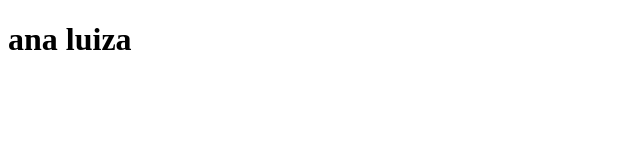
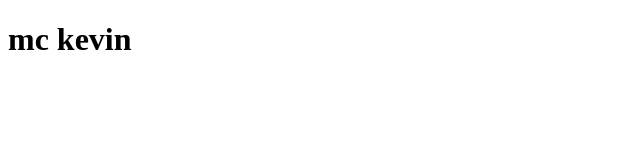
Before and after one commit to silvaaa01/meu-primeiro-cite, a plain HTML site: page index.html in a window 1280 px wide. Shown: the full height of the page, 0-640 px from the left. Drawn offline with Linux system fonts and the light colour scheme.

Commit message:
meu titulo

```diff
--- a/index.html
+++ b/index.html
@@ -7,7 +7,8 @@
 </head>
 <body>
   <header>
-    <h1>ana luiza</h1>
+    <h1>mc kevin</h1>
   </header>
+
 </body>
 </html>
```
